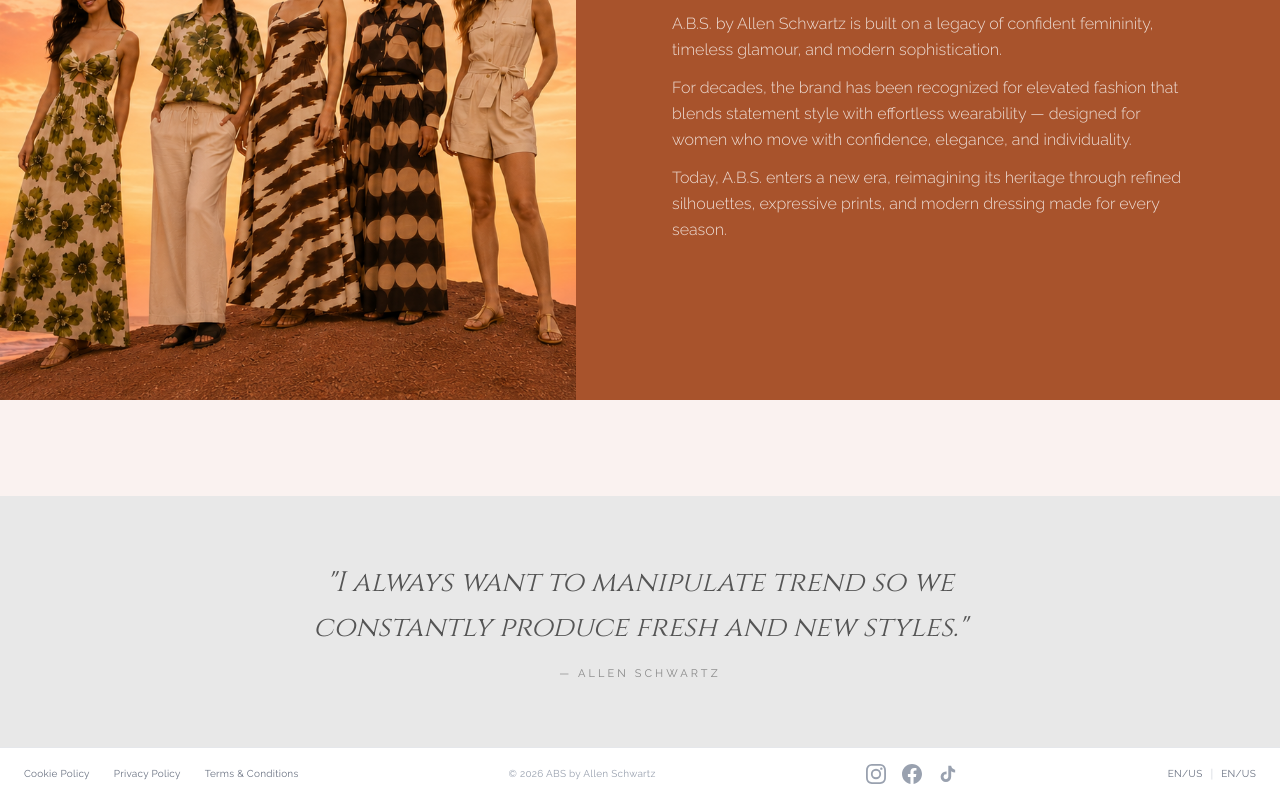
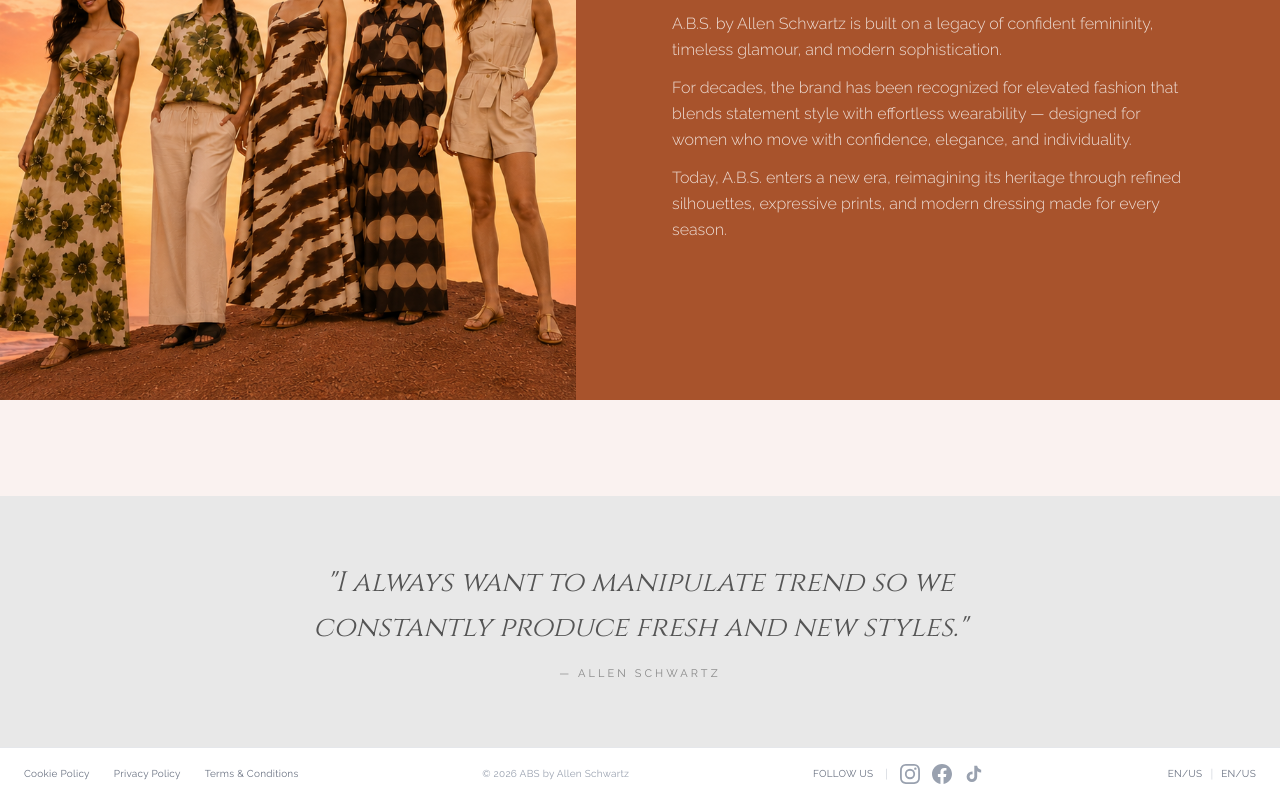
Before and after one commit to kenneth-tech/ABS-Website, a Next.js app: page / in a window 1280 px wide. Shown: the part 2537-3337 px from the top of the page. Built offline with nearby package versions, Linux system fonts and the light colour scheme.

Commit message:
Update footer

```diff
--- a/src/components/Footer.tsx
+++ b/src/components/Footer.tsx
@@ -35,7 +35,9 @@
         </p>
 
         {/* Social icons */}
-        <div className="flex items-center gap-4">
+        <div className="flex items-center gap-3">
+          <span className="text-[10px] tracking-wide text-gray-500 uppercase whitespace-nowrap">Follow Us</span>
+          <span className="text-gray-300 text-xs">|</span>
           <a href="https://www.instagram.com" target="_blank" rel="noopener noreferrer" aria-label="Instagram" className="text-gray-400 hover:text-black transition-colors">
             <svg xmlns="http://www.w3.org/2000/svg" width="20" height="20" viewBox="0 0 24 24" fill="currentColor">
               <path d="M12 2.163c3.204 0 3.584.012 4.85.07 1.366.062 2.633.334 3.608 1.308.975.975 1.246 2.242 1.308 3.608.058 1.266.07 1.646.07 4.851s-.012 3.584-.07 4.85c-.062 1.366-.334 2.633-1.308 3.608-.975.975-2.242 1.246-3.608 1.308-1.266.058-1.646.07-4.85.07s-3.584-.012-4.85-.07c-1.366-.062-2.633-.334-3.608-1.308-.975-.975-1.246-2.242-1.308-3.608C2.175 15.584 2.163 15.204 2.163 12s.012-3.584.07-4.85c.062-1.366.334-2.633 1.308-3.608.975-.975 2.242-1.246 3.608-1.308C8.416 2.175 8.796 2.163 12 2.163zm0-2.163C8.741 0 8.333.014 7.053.072 5.197.157 3.355.673 2.014 2.014.673 3.355.157 5.197.072 7.053.014 8.333 0 8.741 0 12c0 3.259.014 3.668.072 4.948.085 1.856.601 3.698 1.942 5.038 1.341 1.341 3.183 1.857 5.038 1.942C8.333 23.986 8.741 24 12 24s3.668-.014 4.948-.072c1.856-.085 3.698-.601 5.038-1.942 1.341-1.341 1.857-3.183 1.942-5.038.058-1.28.072-1.689.072-4.948s-.014-3.668-.072-4.948c-.085-1.856-.601-3.698-1.942-5.038C20.646.673 18.804.157 16.948.072 15.668.014 15.259 0 12 0zm0 5.838a6.162 6.162 0 1 0 0 12.324A6.162 6.162 0 0 0 12 5.838zm0 10.162a4 4 0 1 1 0-8 4 4 0 0 1 0 8zm6.406-11.845a1.44 1.44 0 1 0 0 2.881 1.44 1.44 0 0 0 0-2.881z"/>
```
